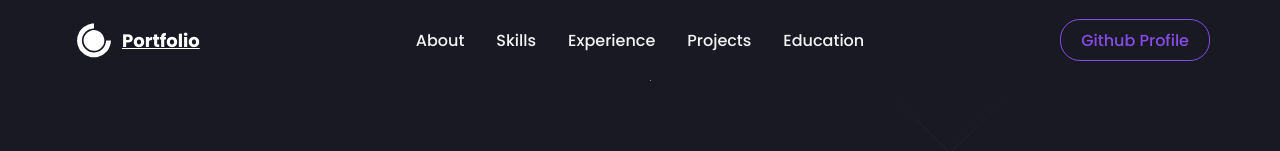
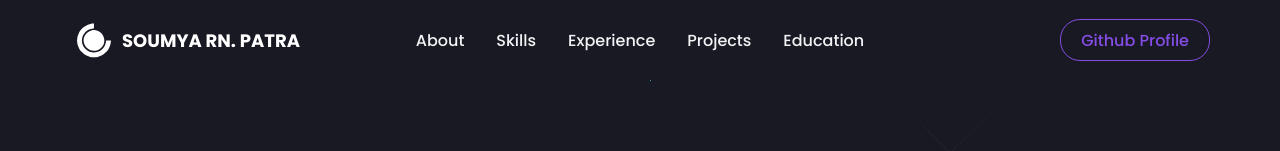
Before and after one commit to study-soumya/portfolio, a React (Create React App) app: page / in a window 1280 px wide. Shown: the top 151 px of the page. Built offline with nearby package versions, Linux system fonts and the light colour scheme.

Commit message:
first commit

```diff
--- a/src/App.css
+++ b/src/App.css
@@ -24,6 +24,10 @@ body {
   height: 80px;
 }
 
+a {
+  text-decoration: none;
+}
+
 /* Track */
 ::-webkit-scrollbar-track {
   background: #222A35;
--- a/src/components/Navbar/index.js
+++ b/src/components/Navbar/index.js
@@ -32,8 +32,8 @@ const Navbar = () => {
 							marginBottom: "20;",
 							cursor: "pointer",
 						}}
-					href="/">
-						<DiCssdeck size="3rem" /> <Span>Portfolio</Span>
+						href="https://soumyapatra.netlify.app">
+						<DiCssdeck size="3rem" /> <Span>SOUMYA RN. PATRA</Span>
 					</a>
 				</NavLogo>
 				<MobileIcon>
```
